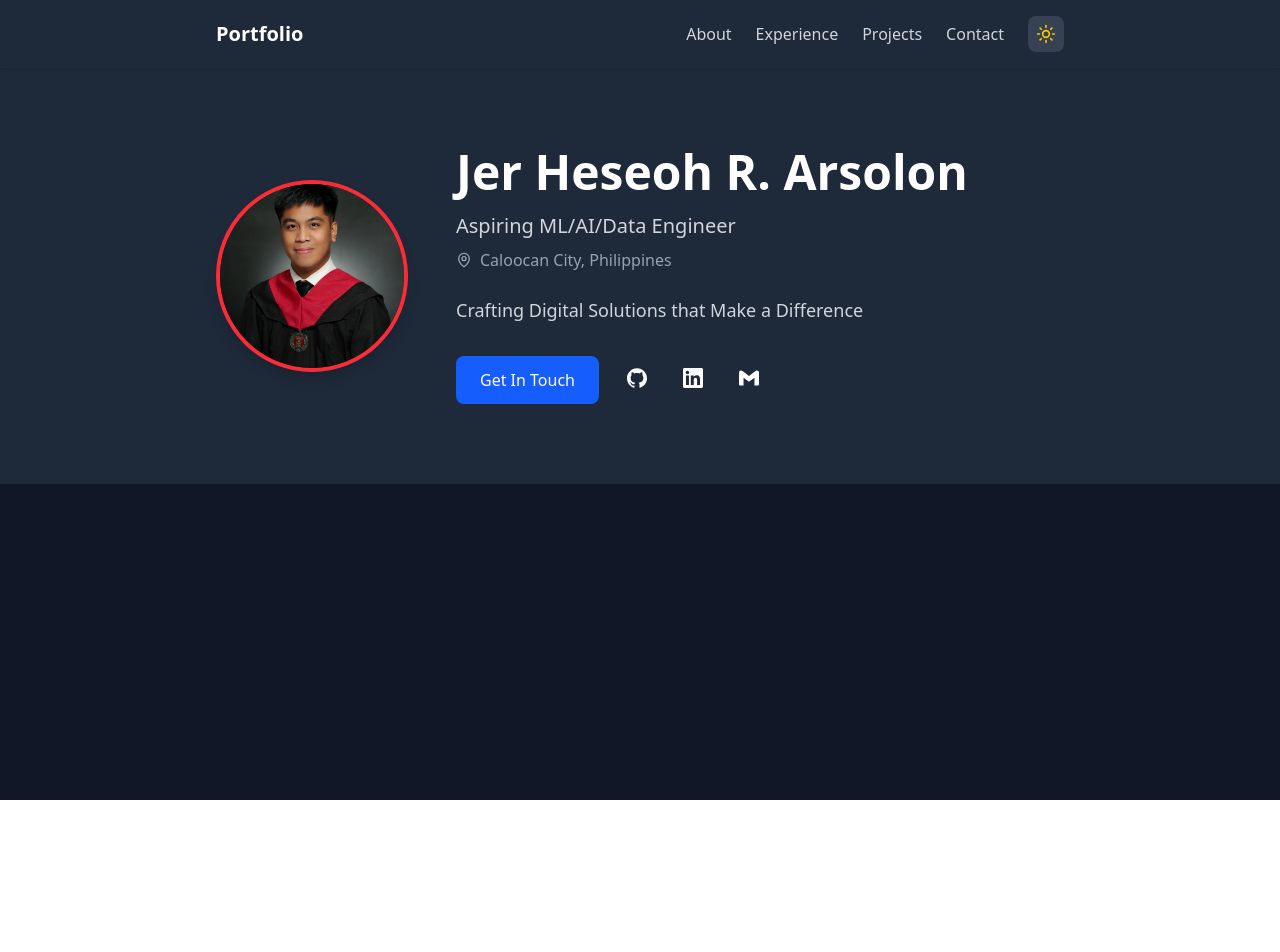
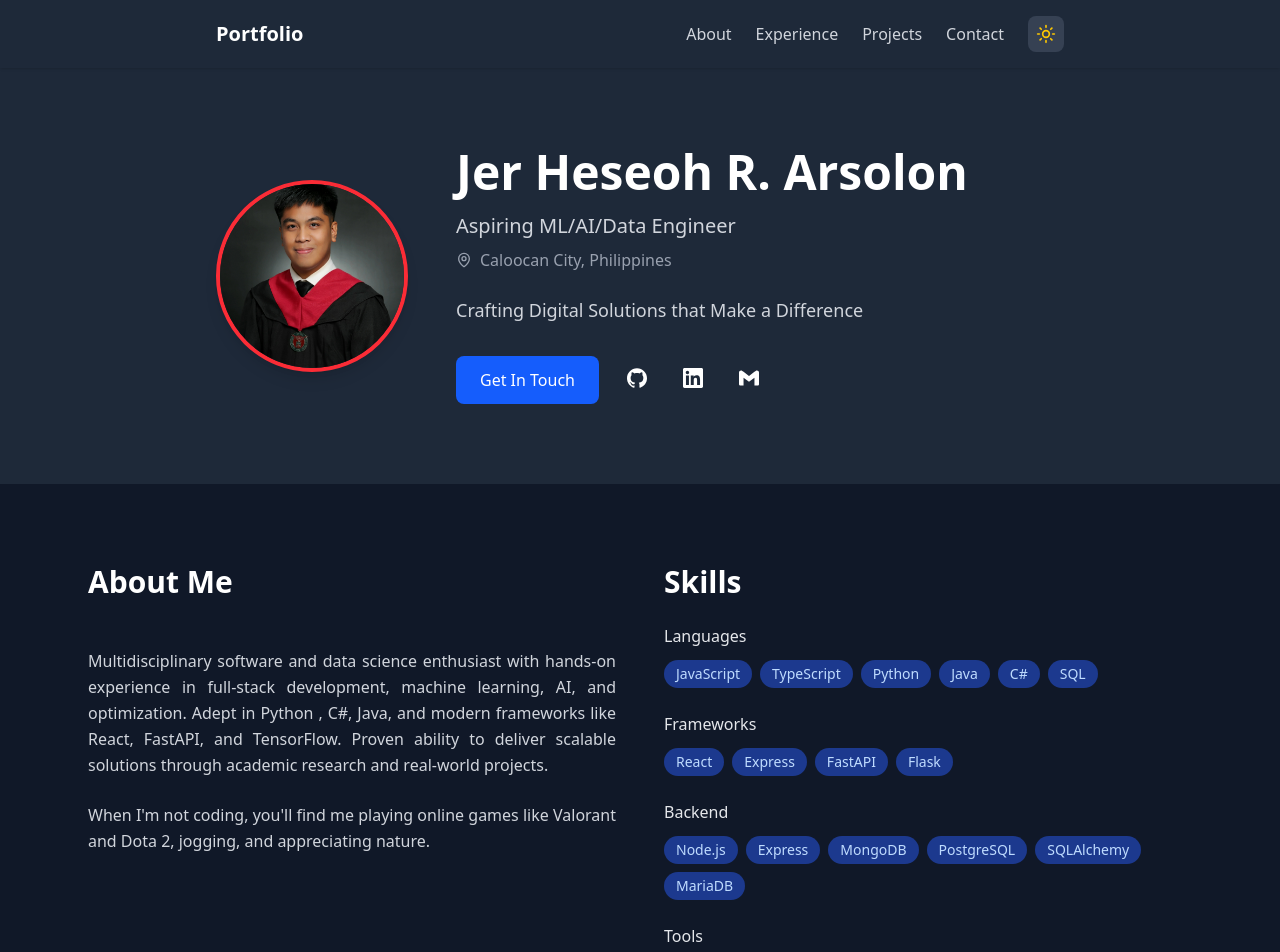
Before and after one commit to JIhushiru/portfolio, a React (Vite) app in the folder frontend/: page / in a window 1280 px wide. Shown: the top 952 px of the page. Before the commit the page ends 800 px from the top, so only its background shows below. Built offline with nearby package versions, Linux system fonts and the light colour scheme.

Commit message:
feat: add Hero section component with dark mode support

```diff
--- a/frontend/src/App.tsx
+++ b/frontend/src/App.tsx
@@ -2,6 +2,7 @@ import { skills, experience, projects } from "./constants/Constants";
 import { useState, useEffect } from 'react';
 import Header from "./sections/Header";
 import Hero from "./sections/Hero";
+import About from "./sections/About";
 
 function App() {
   const [isDarkMode, setIsDarkMode] = useState(true);
@@ -13,6 +14,7 @@ function App() {
     <div className={`min-h-screen ${isDarkMode ? 'bg-gray-900' : 'bg-gray-50'}`}>
       <Header isDarkMode = {isDarkMode} toggleDarkMode = {toggleDarkMode} />
       <Hero isDarkMode = {isDarkMode}/>
+      <About isDarkMode= {isDarkMode} skills = {skills}/>
     </div>
   )
 }
--- /dev/null
+++ b/frontend/src/sections/About.tsx
@@ -0,0 +1,51 @@
+type Props = {
+    isDarkMode: boolean;
+    skills: Record<string, string[]>;
+}
+
+export default function About({ isDarkMode, skills}: Props) {
+    return(
+        <section id="about" className={`py-20 ${isDarkMode ? 'bg-gray-900':'bg-gray-50'}`}>
+            <div className="max-w-6xl mx-auto px-6">
+                <div className="grid md:grid-cols-2 gap-12">
+                    <div>
+                    <h2 className={`text-3xl font-bold ${isDarkMode ? 'text-white' : 'text-gray-900'} mb-12`}>
+                        About Me
+                    </h2>
+                        <p className={`${isDarkMode ? 'text-gray-300' : 'text-gray-700'} mb-6 leading-relaxed text-justify`}>
+                            Multidisciplinary software and data science enthusiast with hands-on experience in full-stack
+                            development, machine learning, AI, and optimization. Adept in Python , C#, Java, and modern
+                            frameworks like React, FastAPI, and TensorFlow. Proven ability to deliver scalable solutions
+                            through academic research and real-world projects.
+                        </p>
+                        <p className={`${isDarkMode ? 'text-gray-300' : 'text-gray-700'} mb-6 leading-relaxed text-justify`}>
+                            When I'm not coding, you'll find me playing online games like Valorant and Dota 2, jogging, and appreciating nature.
+                        </p>
+                    </div>
+                    <div>
+                        <h2 className={`text-3xl font-bold ${isDarkMode ? 'text-white' : 'text-gray-900'} mb-6`}>
+                            Skills
+                        </h2>
+                        <div className="space-y-6">
+                            {Object.entries(skills).map(([category, items]) => (
+                            <div key={category}>
+                                <h4 className={`font-medium ${isDarkMode ? 'text-gray-200' : 'text-gray-900'} mb-3 capitalize`}>{category}</h4>
+                                <div className="flex flex-wrap gap-2">
+                                {items.map(skill => (
+                                    <span
+                                    key={skill}
+                                    className={`px-3 py-1 ${isDarkMode ? 'bg-blue-900 text-blue-200' : 'bg-blue-100 text-blue-800'} text-sm rounded-full`}
+                                    >
+                                    {skill}
+                                    </span>
+                                ))}
+                                </div>
+                            </div>
+                            ))}
+                        </div>
+                    </div>
+                </div>
+            </div>
+        </section>
+    )
+}
```
